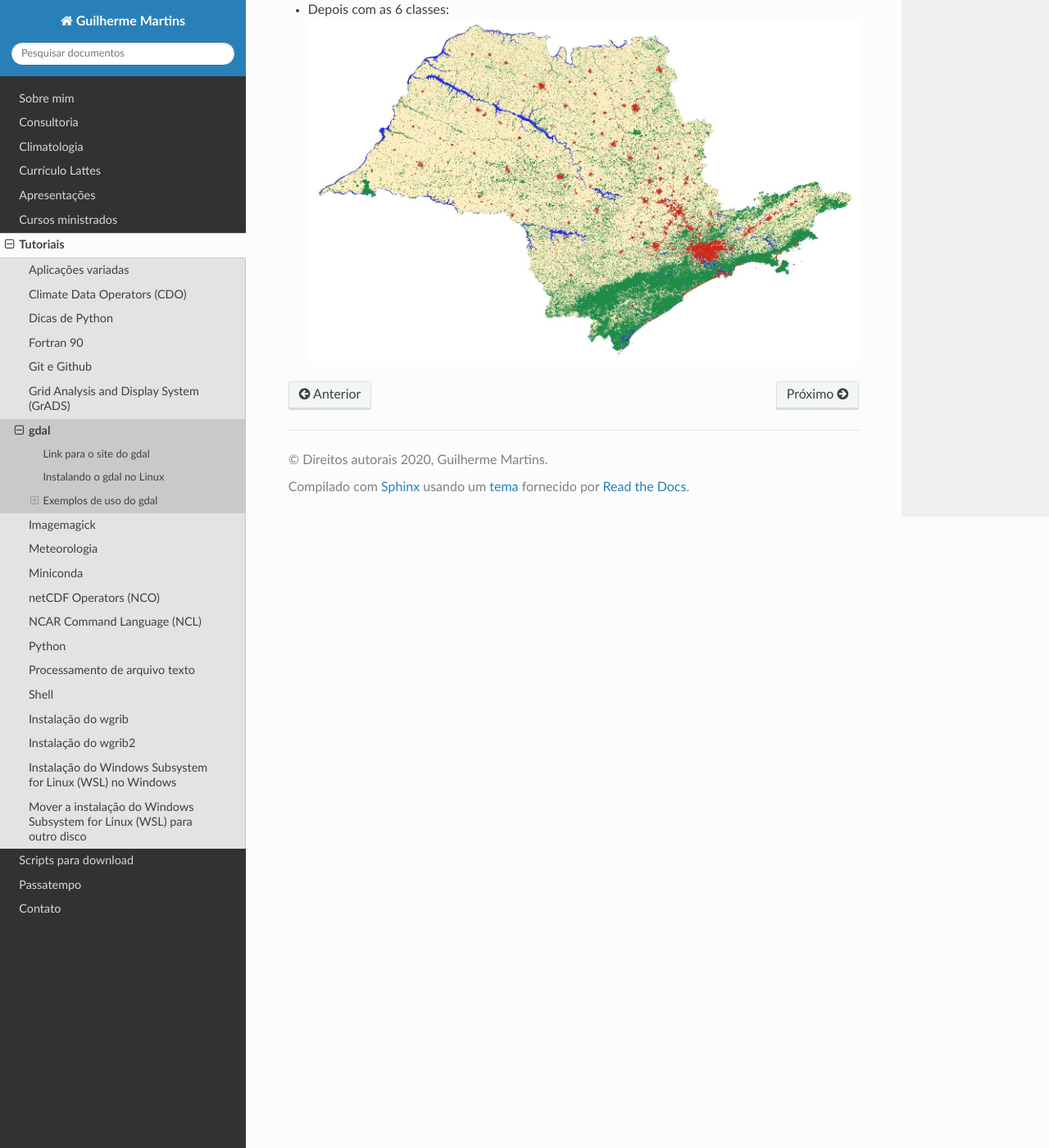
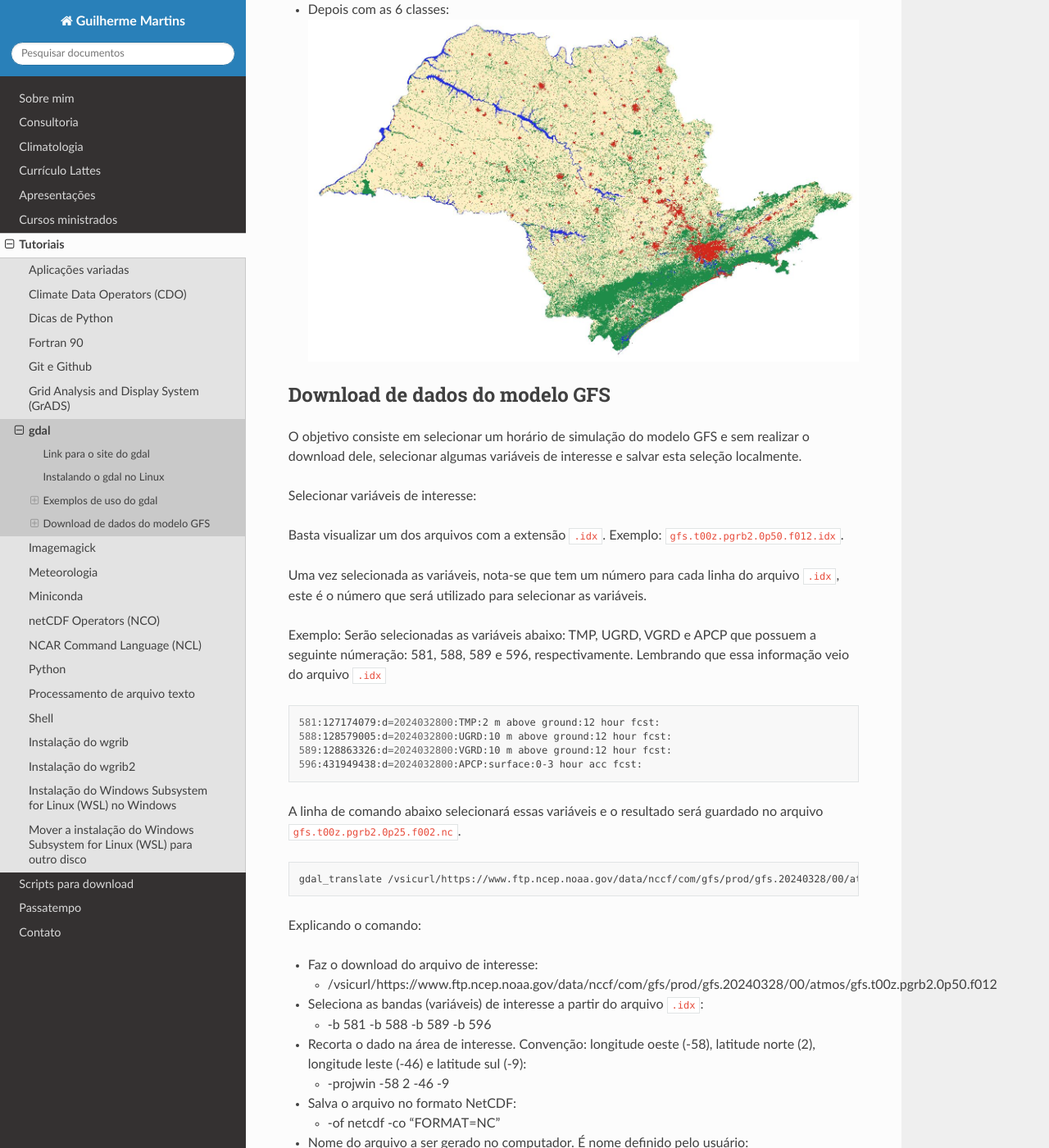
Before and after one commit to jgmsantos/homepage, a Sphinx documentation site: the page built from docs/pages/tutoriais/gdal.md, in a window 1280 px wide and 1400 px high, scrolled down 3665 px. Shown: the whole window at 82% size. Built offline with Sphinx 7.4.7 and the Read the Docs theme 2.0.0, drawn with Linux system fonts in a browser that asks for light colours; pages that are not in the unit, such as notebooks, are missing from menus; some of the changed text lies outside the part shown.

Commit message:
gdal2netcdf

````diff
--- a/docs/pages/tutoriais/gdal.md
+++ b/docs/pages/tutoriais/gdal.md
@@ -129,3 +129,70 @@ As figuras abaixo mostram o antes e o depois da reclassificação.
 
 * Depois com as 6 classes:
 ![](../../images/gdal/mapbiomas/depois.JPG)
+
+### Download de dados do modelo GFS
+
+O objetivo consiste em selecionar um horário de simulação do modelo GFS e sem realizar o download dele, selecionar algumas variáveis de interesse e salvar esta seleção localmente.
+
+Selecionar variáveis de interesse:
+
+Basta visualizar um dos arquivos com a extensão ```.idx```. Exemplo: ```gfs.t00z.pgrb2.0p50.f012.idx```.
+
+Uma vez selecionada as variáveis, nota-se que tem um número para cada linha do arquivo ```.idx```, este é o número que será utilizado para selecionar as variáveis.
+
+Exemplo: Serão selecionadas as variáveis abaixo: TMP, UGRD, VGRD e APCP que possuem a seguinte númeração: 581, 588, 589 e 596, respectivamente. Lembrando que essa informação veio do arquivo ```.idx```
+
+```bash
+581:127174079:d=2024032800:TMP:2 m above ground:12 hour fcst:
+588:128579005:d=2024032800:UGRD:10 m above ground:12 hour fcst:
+589:128863326:d=2024032800:VGRD:10 m above ground:12 hour fcst:
+596:431949438:d=2024032800:APCP:surface:0-3 hour acc fcst:
+```
+
+A linha de comando abaixo selecionará essas variáveis e o resultado será guardado no arquivo ```gfs.t00z.pgrb2.0p25.f002.nc```.
+
+```bash
+gdal_translate /vsicurl/https://www.ftp.ncep.noaa.gov/data/nccf/com/gfs/prod/gfs.20240328/00/atmos/gfs.t00z.pgrb2.0p50.f012 -b 581 -b 588 -b 589 -b 596 -projwin -58 2 -46 -9 -of netcdf -co "FORMAT=NC" gfs.t00z.pgrb2.0p25.f002.nc
+```
+
+Explicando o comando:
+* Faz o download do arquivo de interesse:
+  * /vsicurl/https://www.ftp.ncep.noaa.gov/data/nccf/com/gfs/prod/gfs.20240328/00/atmos/gfs.t00z.pgrb2.0p50.f012
+* Seleciona as bandas (variáveis) de interesse a partir do arquivo ```.idx```:
+  * -b 581 -b 588 -b 589 -b 596
+* Recorta o dado na área de interesse. Convenção: longitude oeste (-58), latitude norte (2), longitude leste (-46) e latitude sul (-9):
+  * -projwin -58 2 -46 -9
+* Salva o arquivo no formato NetCDF:
+  * -of netcdf -co "FORMAT=NC"
+* Nome do arquivo a ser gerado no computador. É nome definido pelo usuário:
+  * gfs.t00z.pgrb2.0p25.f002.nc
+
+Para salvar no formato GeoTIFF:
+
+```bash
+gdal_translate /vsicurl/https://www.ftp.ncep.noaa.gov/data/nccf/com/gfs/prod/gfs.20240328/00/atmos/gfs.t00z.pgrb2.0p50.f012 -b 581 -b 588 -b 589 -b 596 -projwin -58 2 -46 -9 gfs.t00z.pgrb2.0p25.f002.tif
+```
+
+Para salvar todo o domínio, sem recortar o dado, basta remover o parâmetro ```-projwin -58 2 -46 -9```.
+
+```bash
+gdal_translate /vsicurl/https://www.ftp.ncep.noaa.gov/data/nccf/com/gfs/prod/gfs.20240328/00/atmos/gfs.t00z.pgrb2.0p50.f012 -b 581 -b 588 -b 589 -b 596 -of netcdf -co "FORMAT=NC" gfs.t00z.pgrb2.0p25.f002.nc
+```
+
+Para visualizar o conteúdo do arquivo (ver o nome das bandas ou variáveis), basta fazer:
+
+```bash
+gdalinfo gfs.t00z.pgrb2.0p25.f002.nc
+```
+
+ou
+
+```bash
+gdalinfo gfs.t00z.pgrb2.0p25.f002.tif
+```
+
+#### Calcular a velocidade do vento
+
+```bash
+gdal_calc.py -U gfs.t00z.pgrb2.0p25.f002.tif --U_band=2 -V gfs.t00z.pgrb2.0p25.f002.tif --V_band=3 --calc="sqrt(U*U+V*V)" --NoDataValue=-999 --format=netcdf --overwrite --outfile velocidade.nc
+```
````
